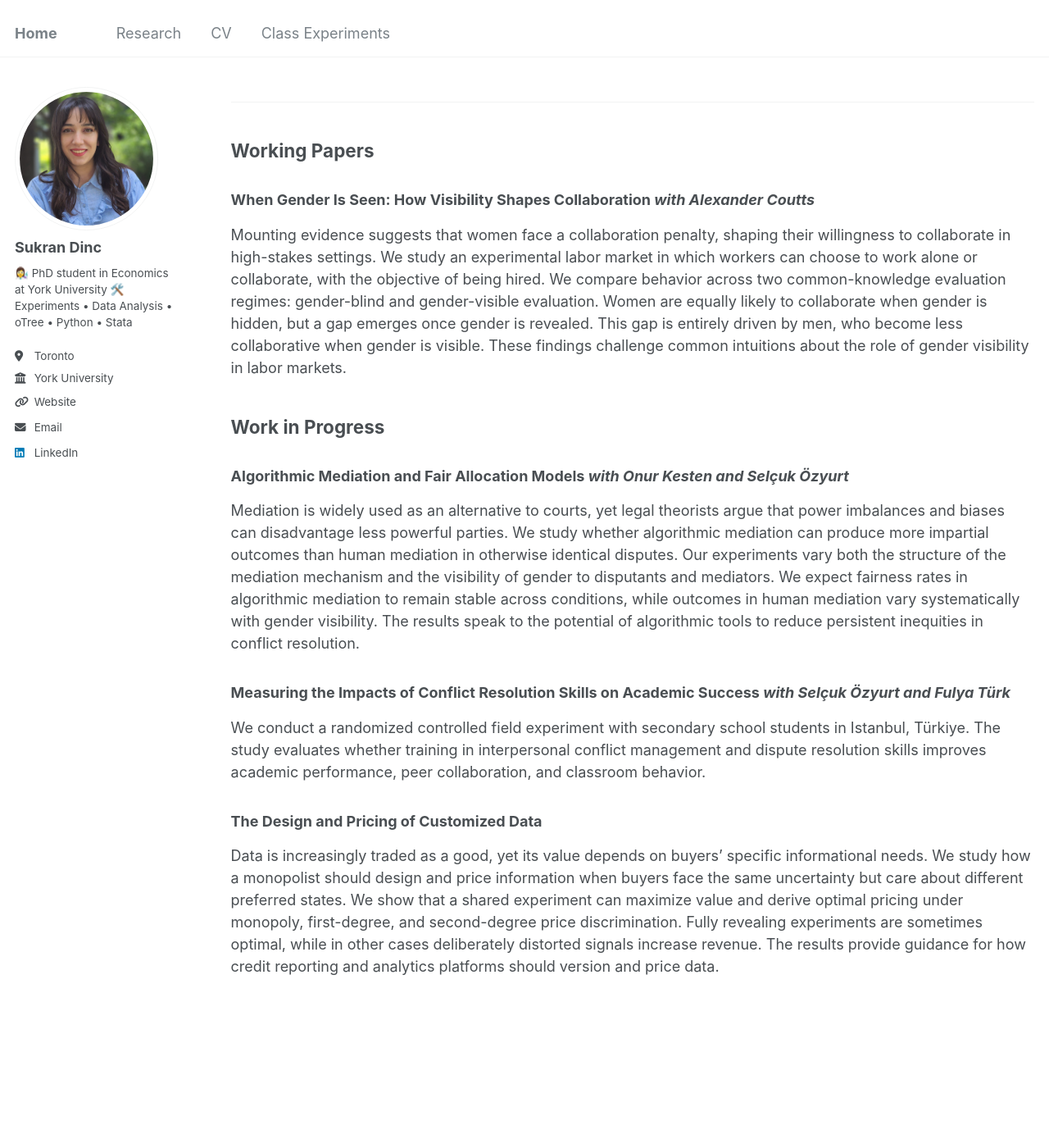
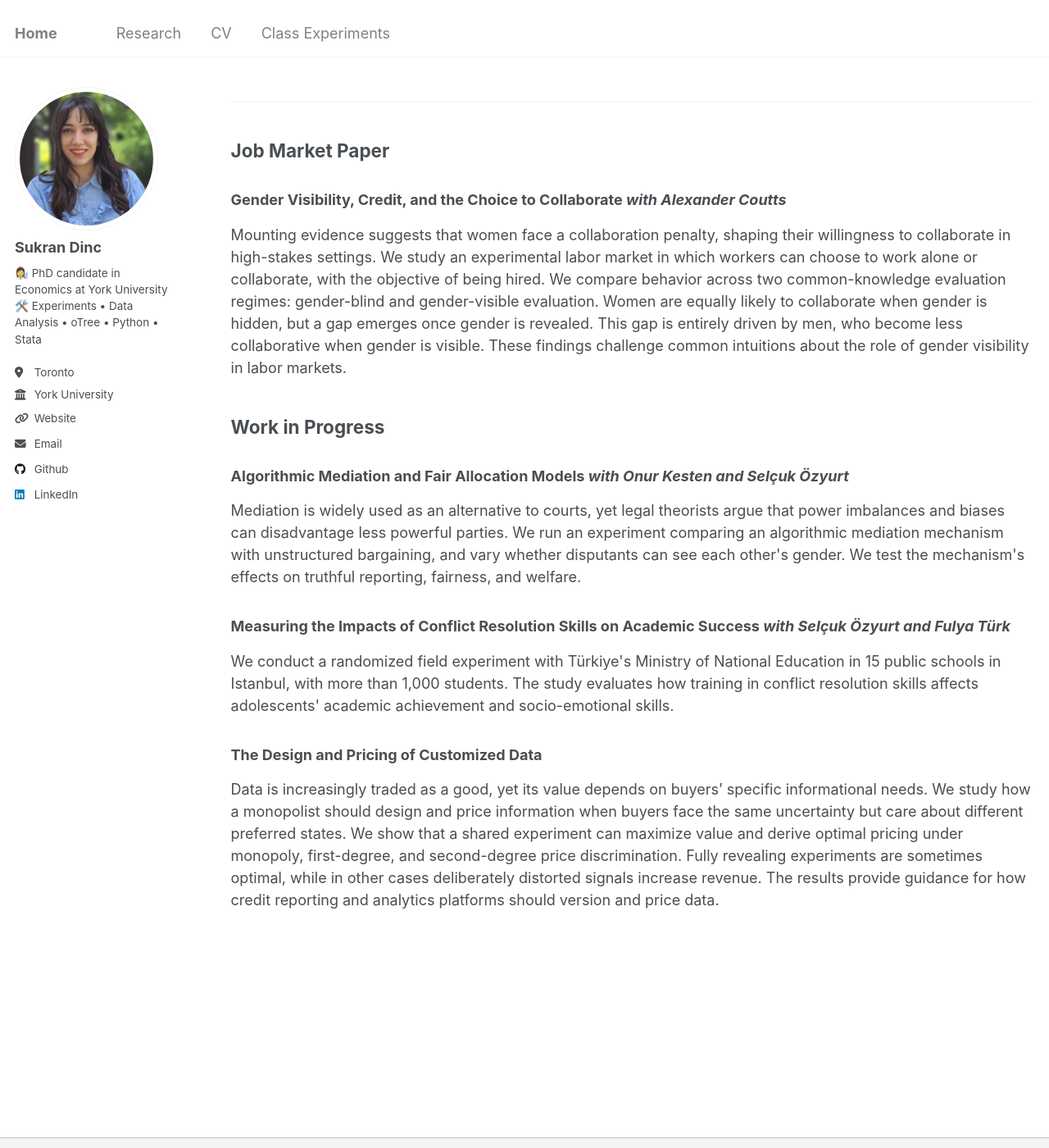
Before and after one commit to sukrandinc/sukrandinc.github.io, a Jekyll site: the page built from _pages/publications.html, in a window 1280 px wide and 1400 px high. Shown: the whole window at 82% size. Built offline with Jekyll 4.4.1, drawn with Linux system fonts in a browser that asks for light colours.

Commit message:
Update homepage bio, research page, and CV
- New homepage summary; sidebar now says PhD candidate; add GitHub link
- Research page: job market paper section with new title, updated
  abstracts for algorithmic mediation and the school field experiment
- Replace CV PDF with the current version

Co-Authored-By: Claude Opus 5.5 <noreply@anthropic.com>
Claude-Session: https://claude.ai/code/session_01AKRtHQnFiRzmBFqj9L9BvM

```diff
--- a/_config.yml
+++ b/_config.yml
@@ -24,7 +24,7 @@ author:
   avatar           : "sukran_photo.png"
   name             : "Sukran Dinc"
   pronouns         : # example: "she/her"
-  bio              : "👩‍🔬 PhD student in Economics at York University
+  bio              : "👩‍🔬 PhD candidate in Economics at York University
                     🛠️ Experiments • Data Analysis • oTree • Python • Stata"
   location         : "Toronto"
   employer         : "York University"
@@ -44,7 +44,7 @@ author:
   bitbucket        : # Username - Update with your username on the site
   codepen          : # Username
   dribbble         : # Username
-  github           : #"academicpages"
+  github           : "sukrandinc"
   kaggle           : # Username
   stackoverflow    : # User number or user number and name (i.e., use "1" or "1/jeff-atwood")
 
--- a/_pages/publications.html
+++ b/_pages/publications.html
@@ -9,11 +9,11 @@ author_profile: true
 
   <hr class="pubs-rule" />
 
-  <h2 class="pubs-heading">Working Papers</h2>
+  <h2 class="pubs-heading">Job Market Paper</h2>
 
   <article class="pub">
     <h3 class="pub-title">
-      When Gender Is Seen: How Visibility Shapes Collaboration
+      Gender Visibility, Credit, and the Choice to Collaborate
       <span class="pub-with"><em>with Alexander Coutts</em></span>
     </h3>
     <p class="pub-abstract">
@@ -36,13 +36,9 @@ author_profile: true
     </h3>
     <p class="pub-abstract">
       Mediation is widely used as an alternative to courts, yet legal theorists argue that power
-      imbalances and biases can disadvantage less powerful parties. We study whether algorithmic
-      mediation can produce more impartial outcomes than human mediation in otherwise identical
-      disputes. Our experiments vary both the structure of the mediation mechanism and the visibility
-      of gender to disputants and mediators. We expect fairness rates in algorithmic mediation to
-      remain stable across conditions, while outcomes in human mediation vary systematically with
-      gender visibility. The results speak to the potential of algorithmic tools to reduce persistent
-      inequities in conflict resolution.
+      imbalances and biases can disadvantage less powerful parties. We run an experiment comparing an
+      algorithmic mediation mechanism with unstructured bargaining, and vary whether disputants can see
+      each other's gender. We test the mechanism's effects on truthful reporting, fairness, and welfare.
     </p>
   </article>
 
@@ -52,9 +48,9 @@ author_profile: true
       <span class="pub-with"><em>with Selçuk Özyurt and Fulya Türk</em></span>
     </h3>
     <p class="pub-abstract">
-      We conduct a randomized controlled field experiment with secondary school students in Istanbul,
-      Türkiye. The study evaluates whether training in interpersonal conflict management and dispute
-      resolution skills improves academic performance, peer collaboration, and classroom behavior.
+      We conduct a randomized field experiment with Türkiye's Ministry of National Education in 15
+      public schools in Istanbul, with more than 1,000 students. The study evaluates how training in
+      conflict resolution skills affects adolescents' academic achievement and socio-emotional skills.
     </p>
   </article>
 
```
Also changed, not shown: _pages/about.md (+1 -1 lines), 1 other file.
